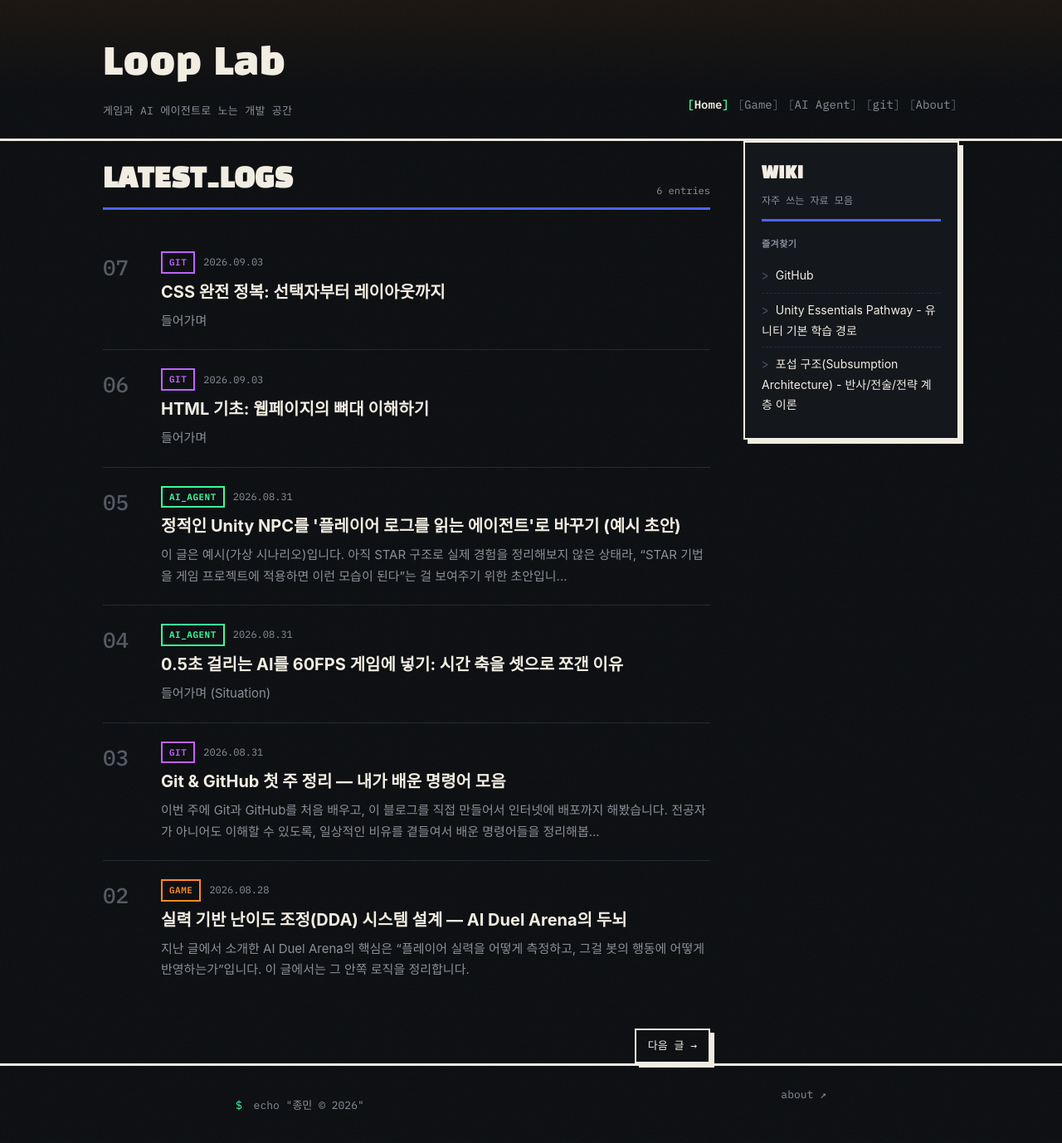
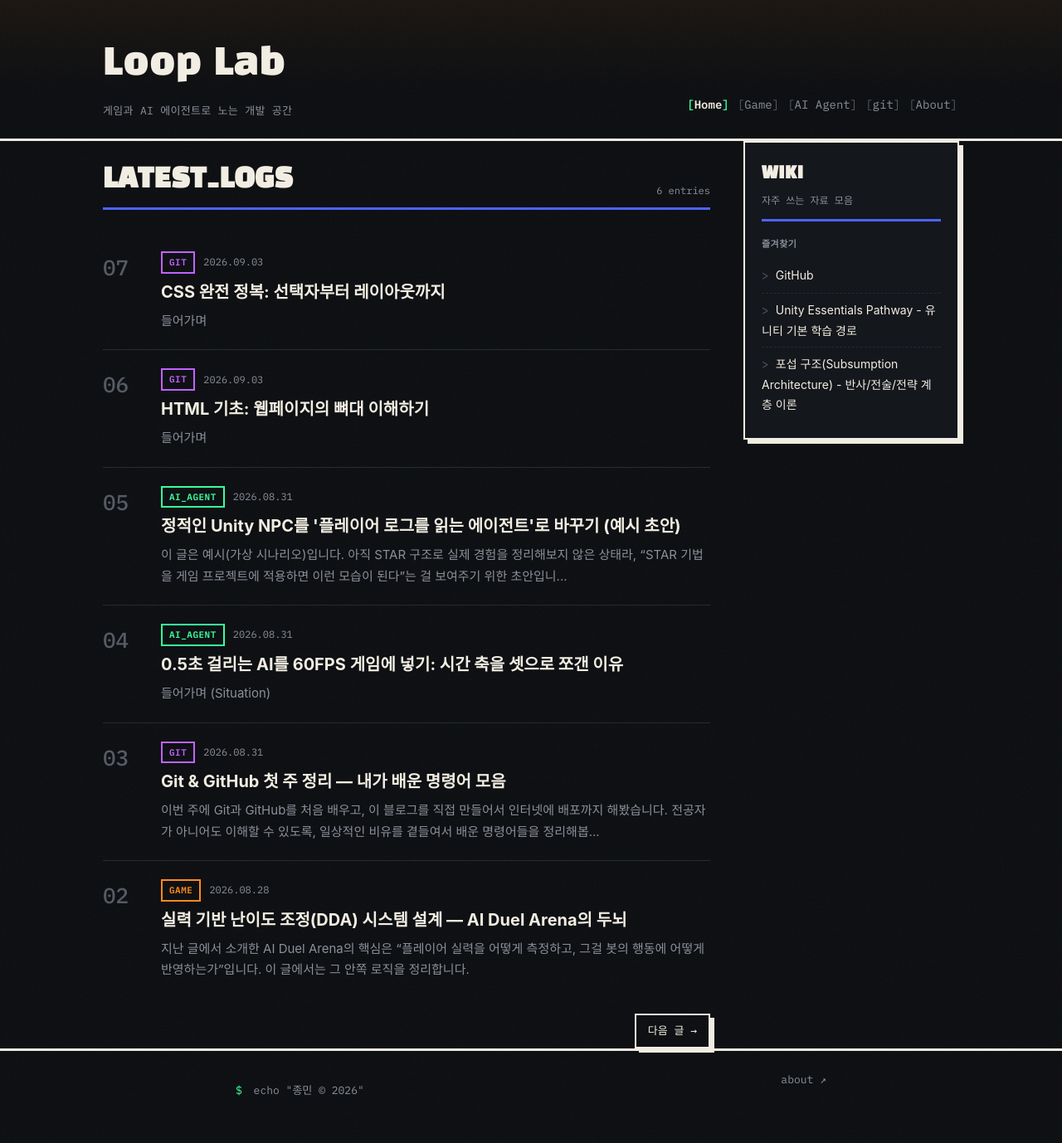
Before and after one commit to Lezo-Jong/my-blog, a Jekyll site: the page built from index.html, in a window 1280 px wide and 1397 px high. Shown: the top 1378 px of the window at 83% size. Built offline with Jekyll 4.4.1, drawn with Linux system fonts in a browser that asks for light colours; some web fonts are replaced; the list of posts is cut into pages by our own code.

Commit message:
css 버튼 위치 수정

```diff
--- a/assets/css/style.css
+++ b/assets/css/style.css
@@ -304,7 +304,7 @@ main { position: relative; z-index: 3; padding: 48px 0 90px; }
 .pagination {
   display: flex;
   justify-content: space-between;
-  margin-top: 36px;
+  margin-top: 18px;
 }
 
 .page-btn {
```
